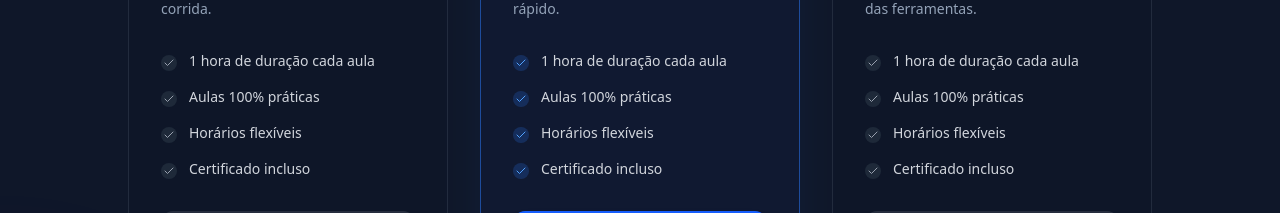
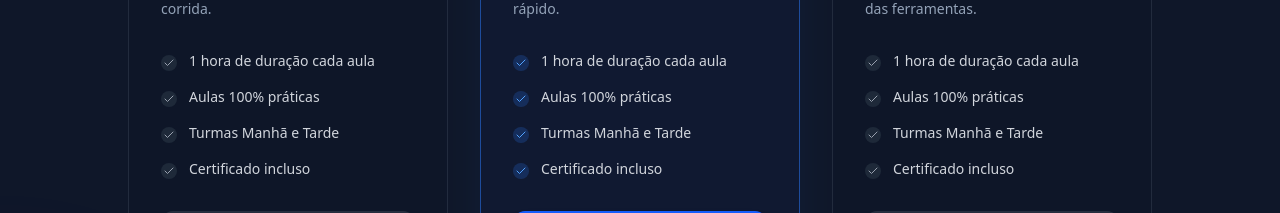
Before and after one commit to Millenium-Informatica/landing-page, a Next.js app: page / in a window 1280 px wide. Shown: the part 1880-2093 px from the top of the page. Built offline with nearby package versions, Linux system fonts and the light colour scheme.

Commit message:
fix: time of courses

```diff
--- a/src/components/pricing.tsx
+++ b/src/components/pricing.tsx
@@ -8,7 +8,7 @@ const plans = [
 		frequency: "2x na Semana",
 		price: "110,00",
 		description: "Ideal para quem tem a rotina mais corrida.",
-		features: ["1 hora de duração cada aula", "Aulas 100% práticas", "Horários flexíveis", "Certificado incluso"],
+		features: ["1 hora de duração cada aula", "Aulas 100% práticas", "Turmas Manhã e Tarde", "Certificado incluso"],
 		highlight: false,
 		delay: 0.1,
 	},
@@ -16,7 +16,7 @@ const plans = [
 		frequency: "3x na Semana",
 		price: "150,00",
 		description: "O equilíbrio perfeito para aprender rápido.",
-		features: ["1 hora de duração cada aula", "Aulas 100% práticas", "Horários flexíveis", "Certificado incluso"],
+		features: ["1 hora de duração cada aula", "Aulas 100% práticas", "Turmas Manhã e Tarde", "Certificado incluso"],
 		highlight: true,
 		delay: 0.2,
 	},
@@ -24,7 +24,7 @@ const plans = [
 		frequency: "4x na Semana",
 		price: "190,00",
 		description: "Imersão total para domínio completo das ferramentas.",
-		features: ["1 hora de duração cada aula", "Aulas 100% práticas", "Horários flexíveis", "Certificado incluso"],
+		features: ["1 hora de duração cada aula", "Aulas 100% práticas", "Turmas Manhã e Tarde", "Certificado incluso"],
 		highlight: false,
 		delay: 0.3,
 	},
```
